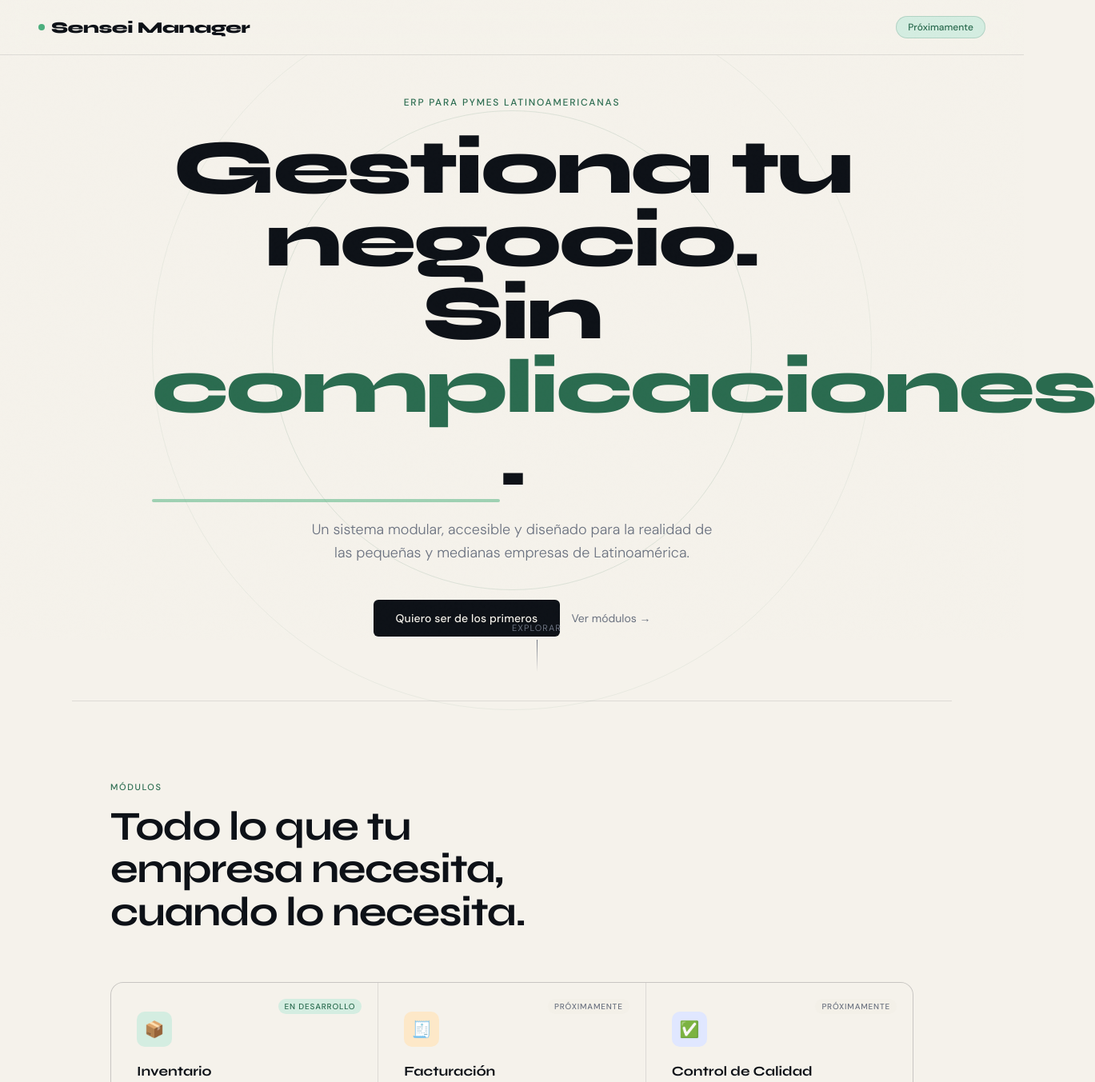
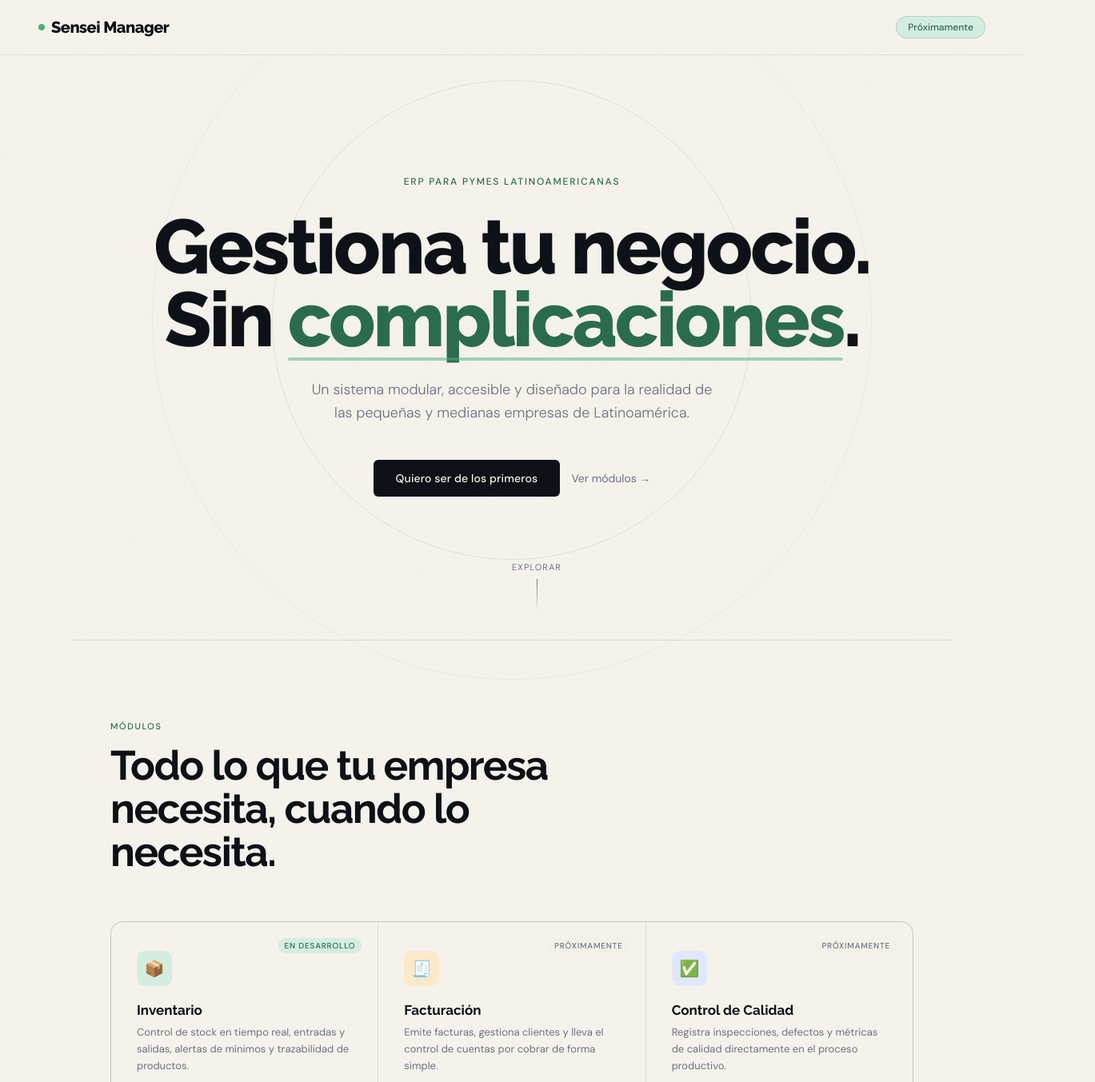
Before and after one commit to Sensei-Carlos-94/SenseiManager, a plain HTML site: page index.html in a window 1280 px wide. Shown: the top 1353 px of the page at 80% size, 1369 px wide, since content can reach past the window. Drawn offline with Linux system fonts and the light colour scheme.

Commit message:
Replace 'Syne' font with 'Raleway' in index.html

```diff
--- a/index.html
+++ b/index.html
@@ -4,7 +4,7 @@
   <meta charset="UTF-8" />
   <meta name="viewport" content="width=device-width, initial-scale=1.0"/>
   <title>Sensei Manager — ERP para PYMEs</title>
-  <link href="https://fonts.googleapis.com/css2?family=Syne:wght@400;600;700;800&family=DM+Sans:ital,wght@0,300;0,400;0,500;1,300&display=swap" rel="stylesheet"/>
+  <link href="https://fonts.googleapis.com/css2?family=Raleway:wght@600;700;800&family=DM+Sans:ital,wght@0,300;0,400;0,500;1,300&display=swap" rel="stylesheet"/>
   <style>
     *, *::before, *::after { box-sizing: border-box; margin: 0; padding: 0; }
 
@@ -51,7 +51,7 @@
     }
 
     .logo {
-      font-family: 'Syne', sans-serif;
+      font-family: 'Raleway', sans-serif;
       font-weight: 800;
       font-size: 20px;
       color: var(--ink);
@@ -100,7 +100,7 @@
     }
 
     .hero-title {
-      font-family: 'Syne', sans-serif;
+      font-family: 'Raleway', sans-serif;
       font-weight: 800;
       font-size: clamp(48px, 8vw, 96px);
       line-height: 0.95;
@@ -222,7 +222,7 @@
     }
 
     .section-title {
-      font-family: 'Syne', sans-serif;
+      font-family: 'Raleway', sans-serif;
       font-size: clamp(32px, 4vw, 52px);
       font-weight: 700;
       letter-spacing: -1.5px;
@@ -260,7 +260,7 @@
     }
 
     .module-name {
-      font-family: 'Syne', sans-serif;
+      font-family: 'Raleway', sans-serif;
       font-size: 17px;
       font-weight: 700;
       color: var(--ink);
@@ -303,7 +303,7 @@
     }
 
     .footer-cta-title {
-      font-family: 'Syne', sans-serif;
+      font-family: 'Raleway', sans-serif;
       font-size: clamp(32px, 5vw, 56px);
       font-weight: 800;
       letter-spacing: -2px;
@@ -352,7 +352,7 @@
     }
 
     .footer-logo {
-      font-family: 'Syne', sans-serif;
+      font-family: 'Raleway', sans-serif;
       font-weight: 700;
       font-size: 15px;
       color: var(--ink);
```
